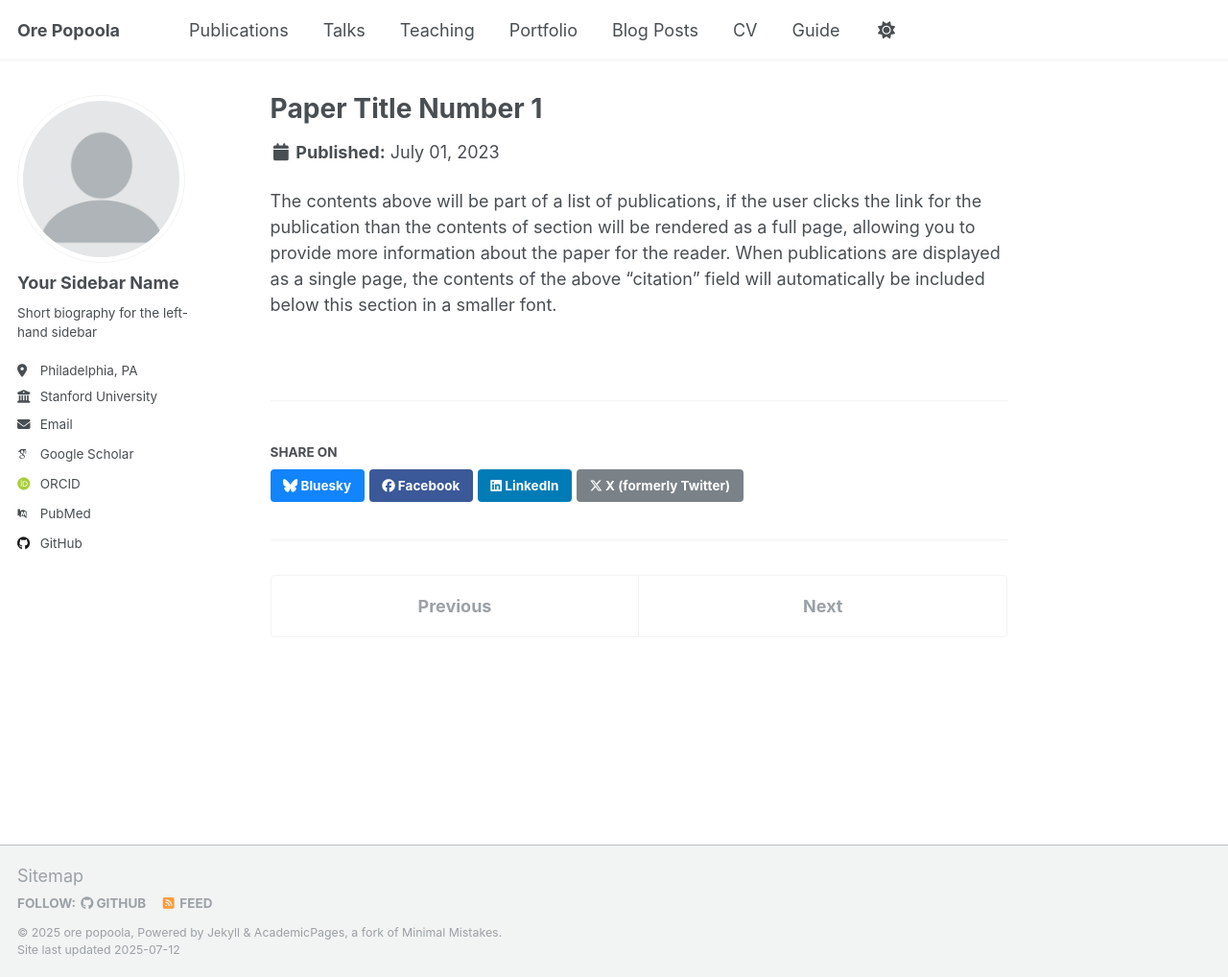
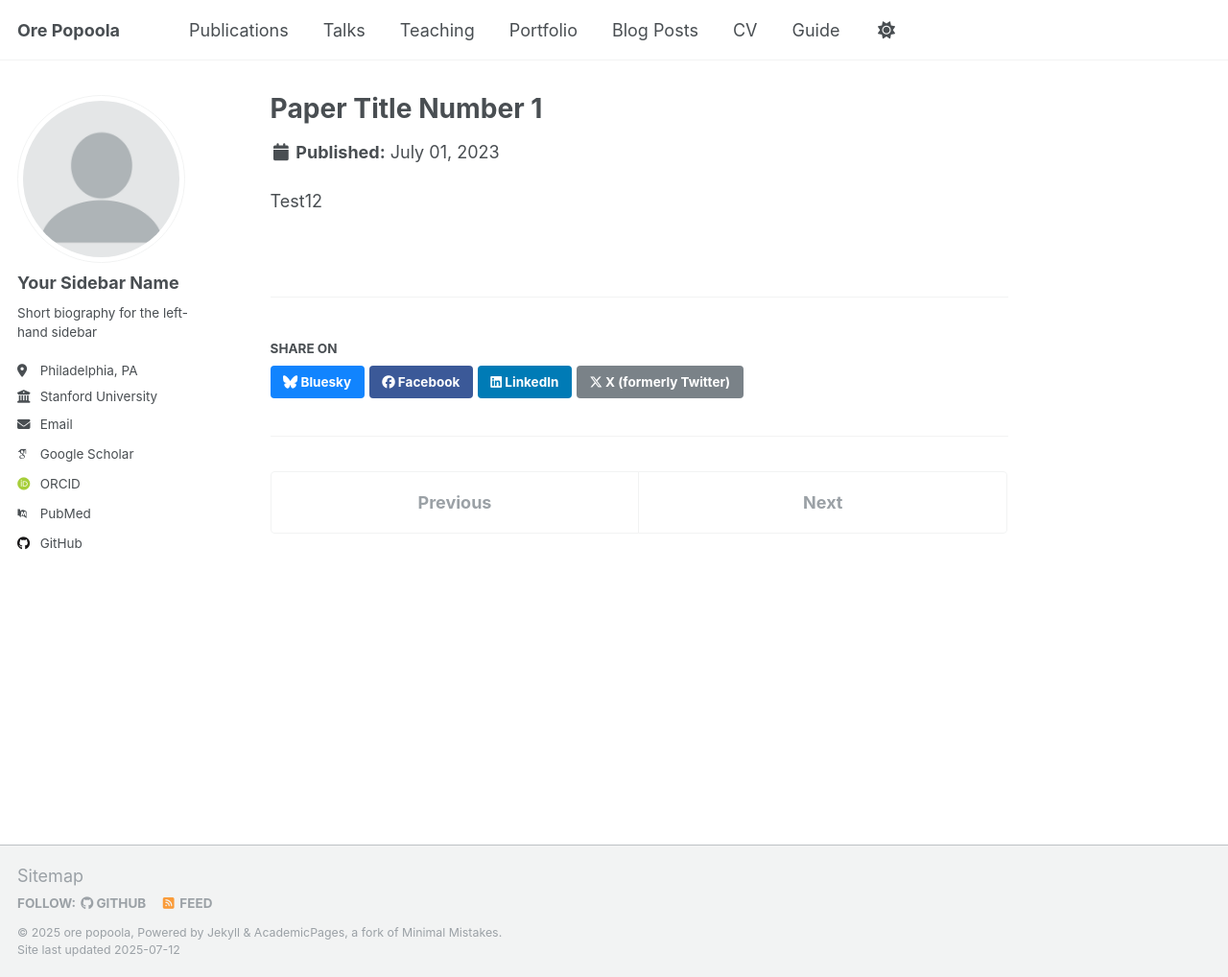
Before and after one commit to OrePopoola/orepopoola.github.io, a Jekyll site: the page built from _publications/paper1.md, in a window 1280 px wide and 1018 px high. Shown: the whole window at 96% size. Built offline with Jekyll 4.4.1, drawn with Linux system fonts in a browser that asks for light colours; some web fonts are replaced; a script that is not in the unit is left out.

Commit message:
Update paper1.md

```diff
--- a/_publications/paper1.md
+++ b/_publications/paper1.md
@@ -2,10 +2,10 @@
 title: "Paper Title Number 1"
 collection: publications
 category: manuscripts
-permalink: /publication/2009-10-01-paper-title-number-1
+permalink: /publication/paper1
 excerpt: 'This paper is about the number 1. The number 2 is left for future work.'
 date: 2023-7-01
 
 paperurl: 'orepopoola.github.io/files/jonah___the_whale-2.pdf'
 ---
-The contents above will be part of a list of publications, if the user clicks the link for the publication than the contents of section will be rendered as a full page, allowing you to provide more information about the paper for the reader. When publications are displayed as a single page, the contents of the above "citation" field will automatically be included below this section in a smaller font.
+Test12
```
